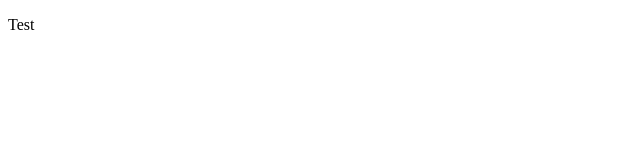
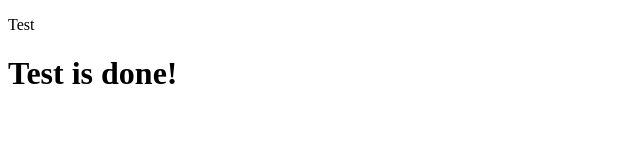
Before and after one commit to Diesel0112/gitTutorial, a plain HTML site: page index2.html in a window 1280 px wide. Shown: the whole page, without its empty margins (0-640 px from the left). Drawn offline with Linux system fonts and the light colour scheme.

```diff
--- a/index2.html
+++ b/index2.html
@@ -5,5 +5,6 @@
 </head>
 <body>
 <p>Test</p>
+<h1>Test is done!</h1>
 </body>
 </html>
```
Also changed, not shown: 1 other file.
